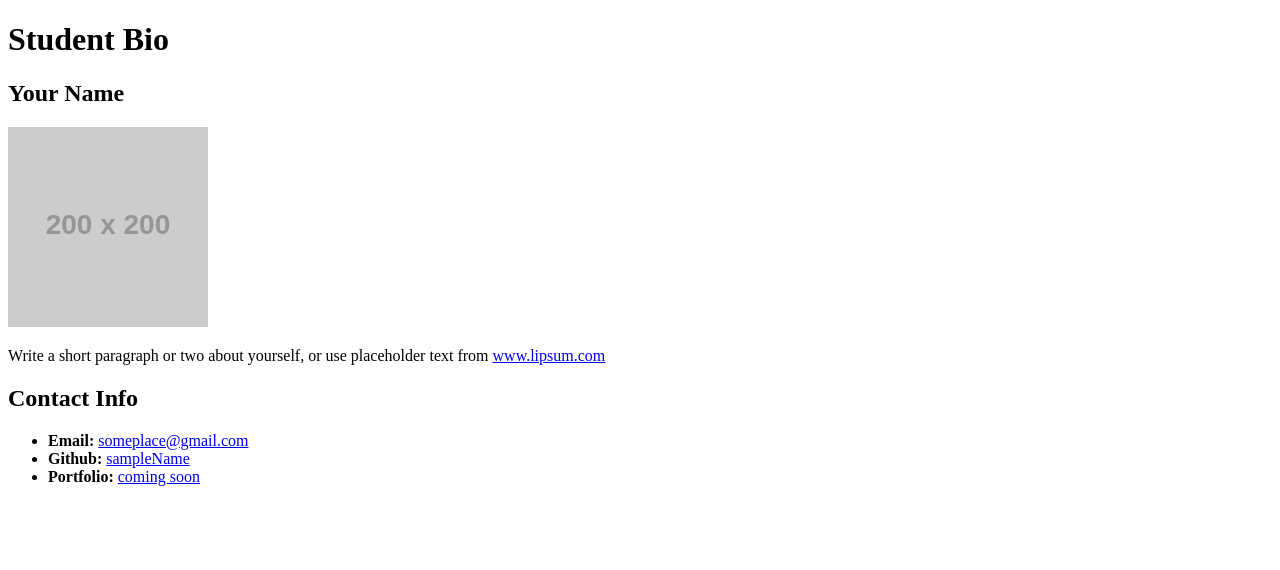
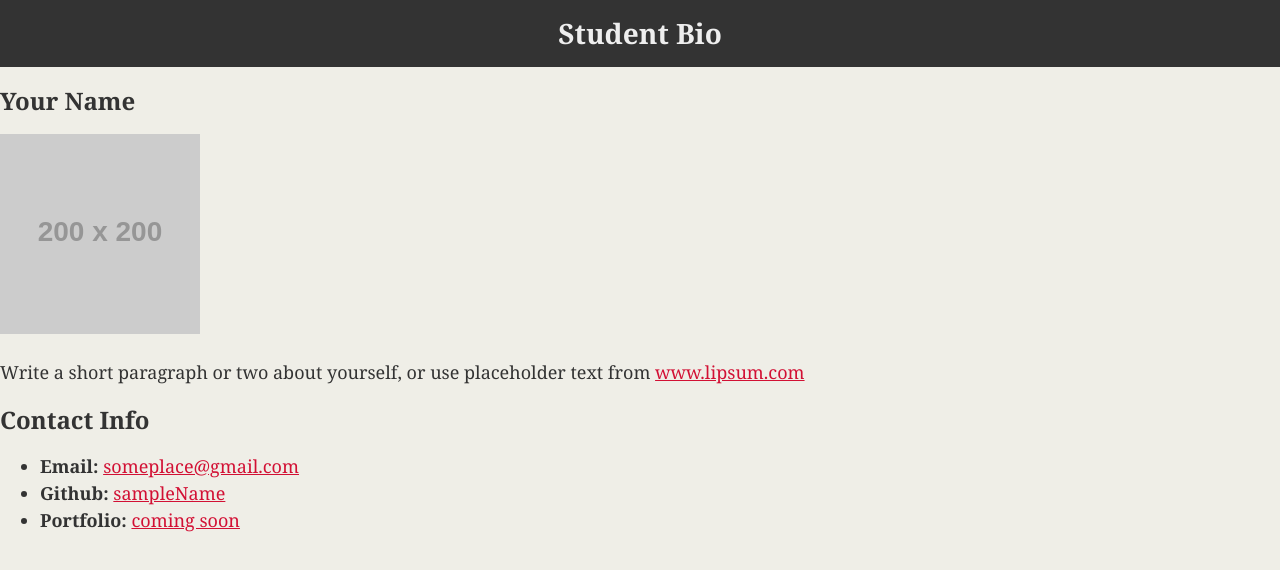
Before and after one commit to tonyhotant/tonyhotant.github.io, a plain HTML site: page index.html in a window 1280 px wide. Drawn offline with Linux system fonts and the light colour scheme; placeholder pictures from the web are drawn by us.

Commit message:
add css file

```diff
--- /dev/null
+++ b/css/style.css
@@ -0,0 +1,65 @@
+/**
+ First External CSS Stylesheet
+ **/
+
+/*
+Each of these CSS elements is associated with an HTML Element, Class, or ID.
+Flip between this CSS file and the HTML to see how things line up.
+Experiment with deleting lines of code from the CSS to see how it affects the webpage when you refresh in the browser.
+*/
+
+body {
+  padding: 0;
+  margin: 0;
+  font-family: Georgia, "Times New Roman", Times, serif;
+  font-size: 18px;
+  line-height: 150%;
+  color: #333;
+  background: #efeee7;
+}
+
+header {
+  background: #333;
+}
+
+h1 {
+  padding: 20px 0;
+  margin: 0;
+  margin-bottom: 20px;
+  font-size: 28px;
+  color: #eee;
+  text-align: center;
+}
+
+h2 {
+  font-size: 24px;
+}
+
+a {
+  color: #d21034;
+}
+
+.container {
+  width: 1024px;
+  margin: 0 auto;
+}
+
+#main-bio,
+#contact-info,
+#bio-image {
+  float: left;
+}
+
+#main-bio {
+  width: 70%;
+}
+
+#contact-info {
+  width: 30%;
+}
+
+#bio-image {
+  width: 200px;
+  height: 200px;
+  margin-right: 20px;
+}
--- a/index.html
+++ b/index.html
@@ -4,7 +4,7 @@
 <head>
   <meta charset="UTF-8">
   <title>Activity 1: Basic HTML Bio</title>
-  <link rel="stylesheet" type="text/css" href="rest.css">
+  <link rel="stylesheet" type="text/css" href="./css/style.css">
 </head>
 
 <body>
```
